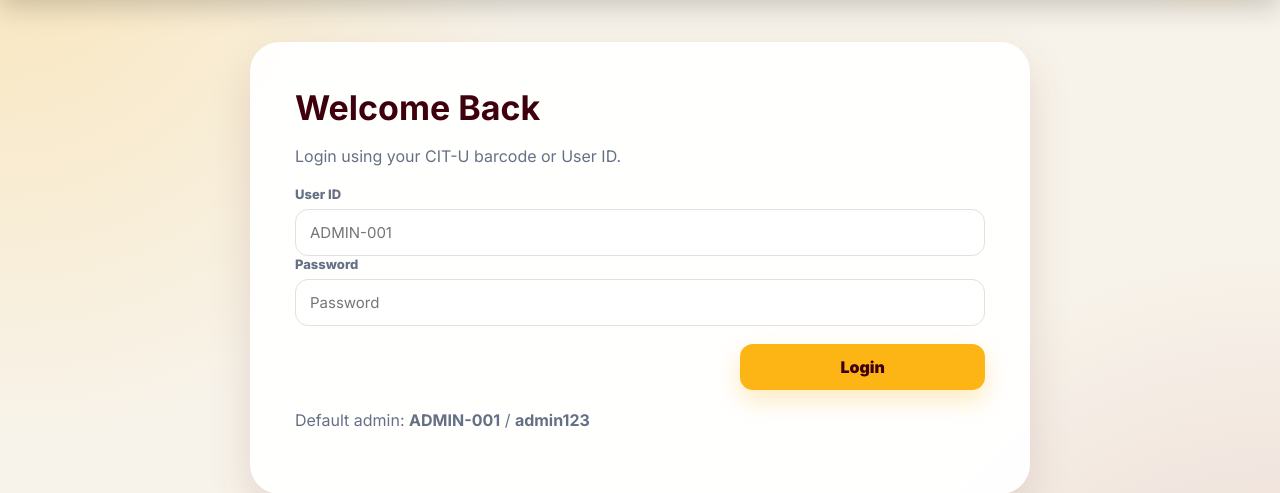
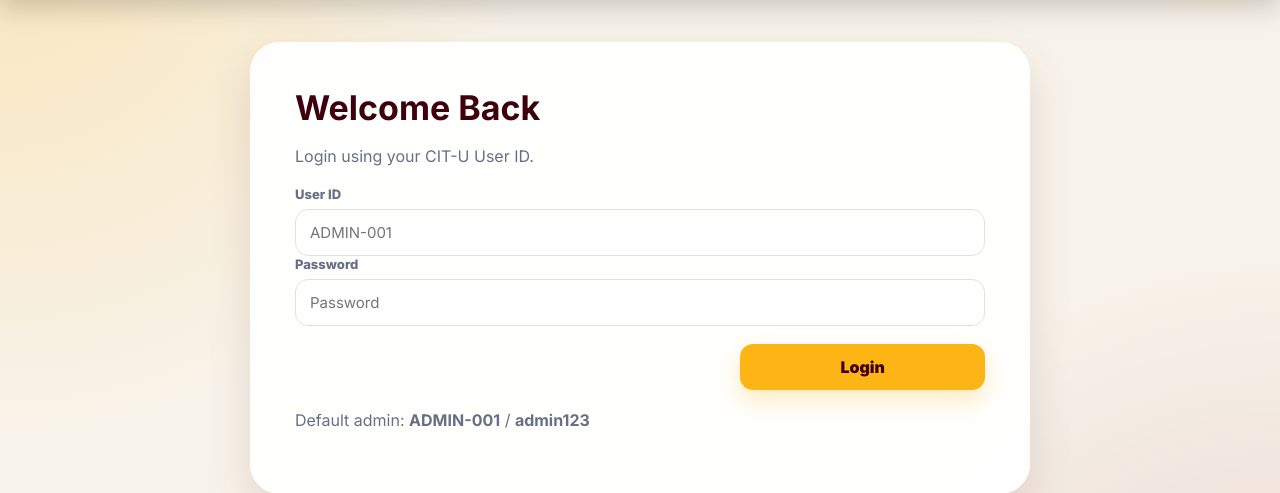
Before and after one commit to shuabaee/IM-TEKNO-C.U.B.E, a PHP site: page /login.php in a window 1280 px wide. Shown: the part 78-571 px from the top of the page. Run offline with PHP 8.4, Linux system fonts and the light colour scheme.

Commit message:
change login label

```diff
--- a/login.php
+++ b/login.php
@@ -29,7 +29,7 @@ require_once ROOT_PATH . '/includes/header.php';
 <section class="auth-wrap">
     <form class="auth-card" method="post">
         <h1>Welcome Back</h1>
-        <p>Login using your CIT-U barcode or User ID.</p>
+        <p>Login using your CIT-U User ID.</p>
         <label for="user_id">User ID</label>
         <input id="user_id" name="user_id" type="text" placeholder="ADMIN-001" required>
         <label for="password">Password</label>
```
